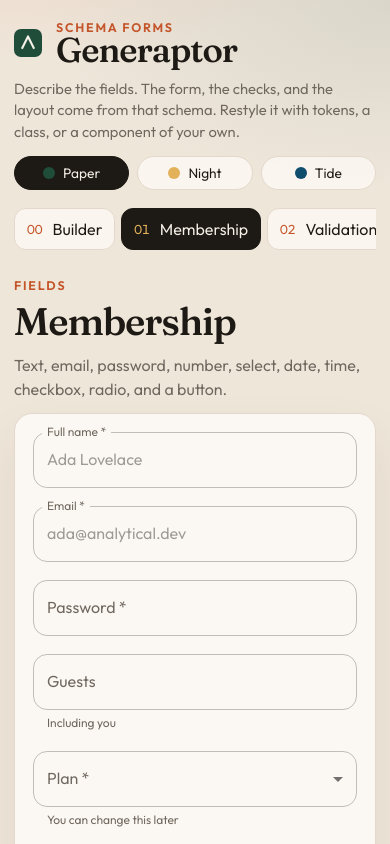
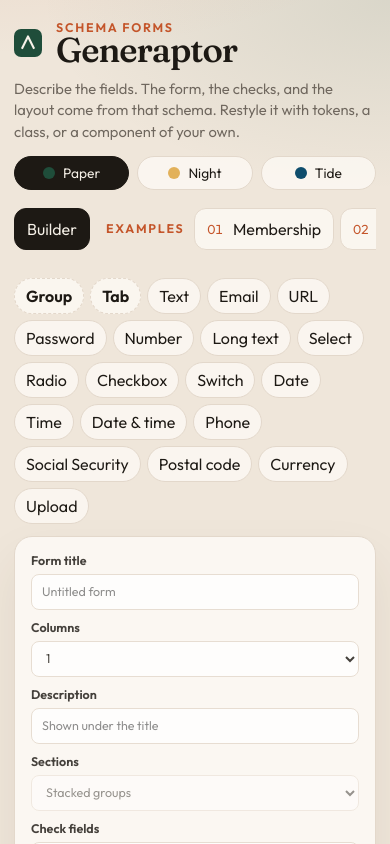
Before and after one commit to itsweliton/generaptor, a React (Vite) app: page / in a window 390 px wide. Shown: the top 844 px of the page. Built offline with nearby package versions, Linux system fonts and the light colour scheme.

Commit message:
update initial page

```diff
--- a/src/demo/App.jsx
+++ b/src/demo/App.jsx
@@ -94,7 +94,7 @@ function Mast({ preset, onChoose }) {
 }
 
 export default function App() {
-  const [exampleId, setExampleId] = useState(examples[0].id);
+  const [exampleId, setExampleId] = useState('builder');
   const [preset, setPreset] = useState('paper');
   const [overrides, setOverrides] = useState({});
   const [live, setLive] = useState(null);
@@ -156,16 +156,16 @@ export default function App() {
       <div className="layout">
         <div className="rail">
           <Mast preset={preset} onChoose={choosePreset} />
-          <nav className="example-nav" aria-label="Examples">
+          <nav className="example-nav" aria-label="Pages">
             <button
               type="button"
               className={building ? 'is-active' : undefined}
               aria-current={building ? 'page' : undefined}
               onClick={() => openExample('builder')}
             >
-              <span>00</span>
               Builder
             </button>
+            <p className="eyebrow example-nav-heading">Examples</p>
             {examples.map((item, index) => (
               <button
                 key={item.id}
--- a/src/demo/demo.css
+++ b/src/demo/demo.css
@@ -180,6 +180,10 @@ h1 {
 
 .example-nav button.is-active span {
   color: #e2b15a;
+}
+
+.example-nav-heading {
+  margin: 14px 4px 2px;
 }
 
 .intro h2 {
@@ -894,6 +898,10 @@ pre {
     width: auto;
     white-space: nowrap;
   }
+  .example-nav-heading {
+    align-self: center;
+    margin: 0 4px 0 10px;
+  }
   .builder-stack,
   .block[data-span='2'] {
     grid-template-columns: 1fr;
```
Also changed, not shown: 1 other file (tests, documents, lock files or other folders).
